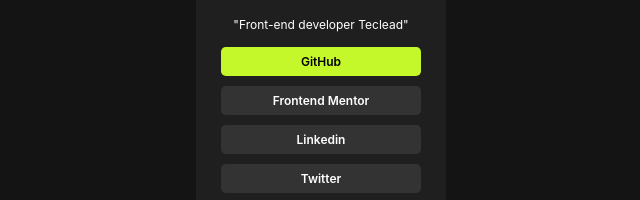
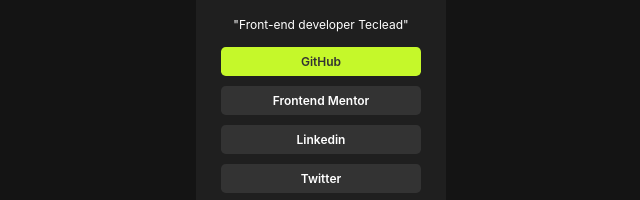
Before and after one commit to Luanssgomes/Social-Link-Project, a plain HTML site: page index.html in a window 1280 px wide. In both pictures the pointer is over the link "GitHub". Shown: the part 353-553 px from the top of the page, 319-959 px from the left. Drawn offline with Linux system fonts and the light colour scheme.

Commit message:
Social Link Project atualizado

```diff
--- a/style.css
+++ b/style.css
@@ -76,6 +76,6 @@
             border-radius: 0.3rem;
         }
         .bg:hover {
-            color: black;
+            color: hsl(0, 0%, 20%);
             background-color: hsl(75, 94%, 57%);
         }
```
